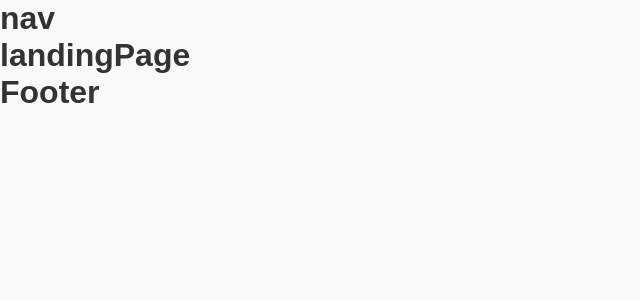
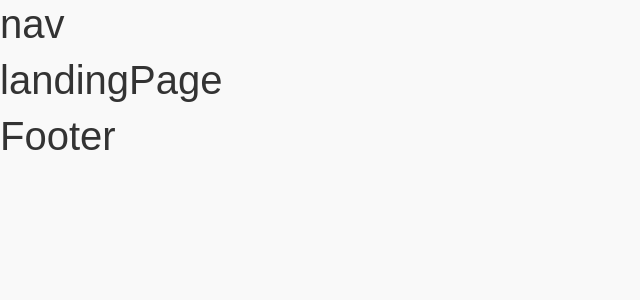
Before and after one commit to joaoviccardoso/Doceria, a React (Vite) app: page / in a window 1280 px wide. Shown: the top 300 px of the page, without its empty margins (0-640 px from the left). Built offline with nearby package versions, Linux system fonts and the light colour scheme.

Commit message:
adicionado arquivos da pagina 404. Melhoria no README do projeto

```diff
--- a/index.html
+++ b/index.html
@@ -8,9 +8,11 @@
     <link rel="preconnect" href="https://fonts.googleapis.com">
     <link rel="preconnect" href="https://fonts.gstatic.com" crossorigin>
     <link href="https://fonts.googleapis.com/css2?family=Pacifico&family=Quicksand:wght@300..700&display=swap" rel="stylesheet">
+    <link href="https://cdn.jsdelivr.net/npm/bootstrap@5.3.8/dist/css/bootstrap.min.css" rel="stylesheet" integrity="sha384-sRIl4kxILFvY47J16cr9ZwB07vP4J8+LH7qKQnuqkuIAvNWLzeN8tE5YBujZqJLB" crossorigin="anonymous">
   </head>
   <body>
     <div id="root"></div>
     <script type="module" src="/src/main.jsx"></script>
+    <script src="https://cdn.jsdelivr.net/npm/bootstrap@5.3.8/dist/js/bootstrap.bundle.min.js" integrity="sha384-FKyoEForCGlyvwx9Hj09JcYn3nv7wiPVlz7YYwJrWVcXK/BmnVDxM+D2scQbITxI" crossorigin="anonymous"></script>
   </body>
 </html>
--- a/src/App.jsx
+++ b/src/App.jsx
@@ -4,6 +4,7 @@
 import LandingPage from './paginas/LandingPage'
 import Cabecalho from './componentes/Nav'
 import Footer from './componentes/Footer'
+import PaginaNaoEncontrada from './paginas/paginaNaoEncontrada'
 
 function App() {
   return (
@@ -13,6 +14,7 @@
         <Routes>
           <Route path='/' element={<LandingPage/>}/>
           <Route path='/cardapio' element={<Cardapio/>}/>
+          <Route path='*' element={<PaginaNaoEncontrada/>}/>
         </Routes>
 
       <Footer/>
--- /dev/null
+++ b/src/paginas/paginaNaoEncontrada/index.jsx
@@ -0,0 +1,7 @@
+import './paginaNaoEncontrada.css'
+
+function PaginaNaoEncontrada(){
+    return '404'
+}
+
+export default PaginaNaoEncontrada
```
Also changed, not shown: src/paginas/paginaNaoEncontrada/paginaNaoEncontrada.css (added), 1 other file (tests, documents, lock files or other folders).
